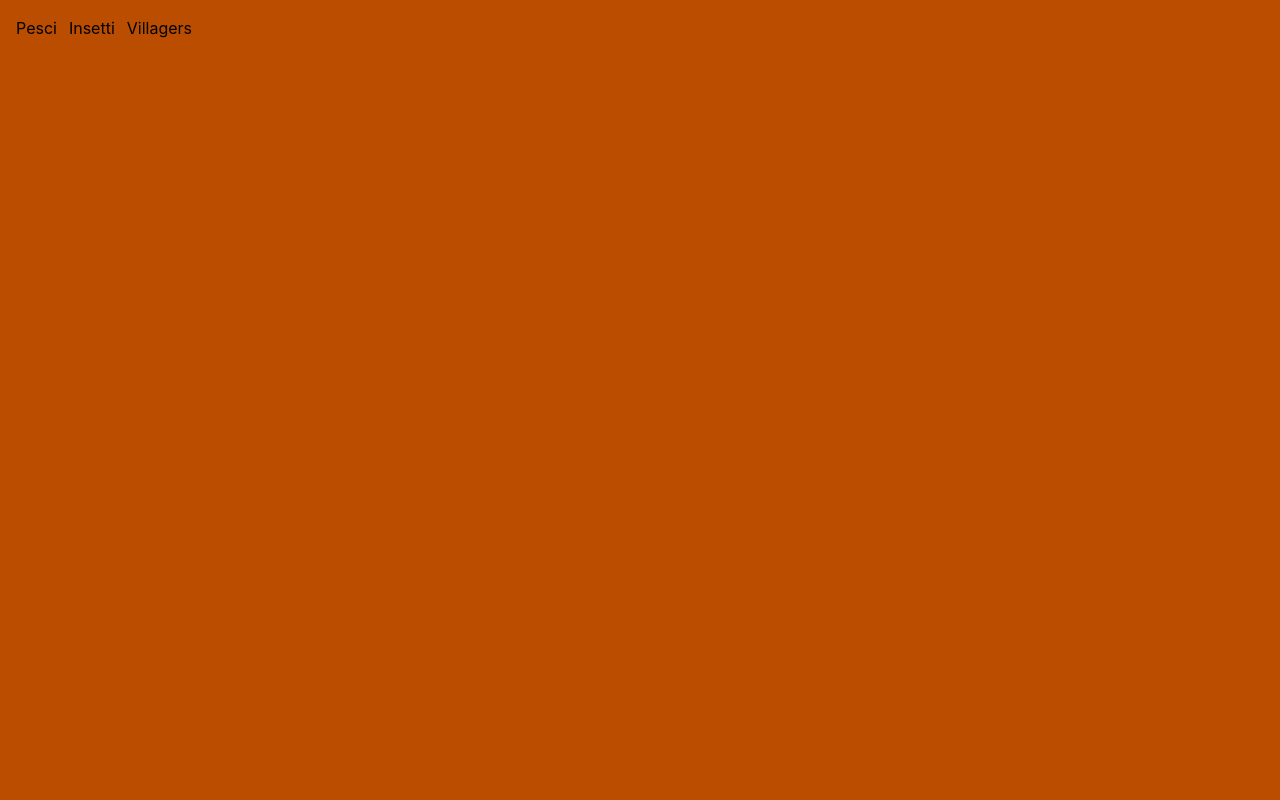
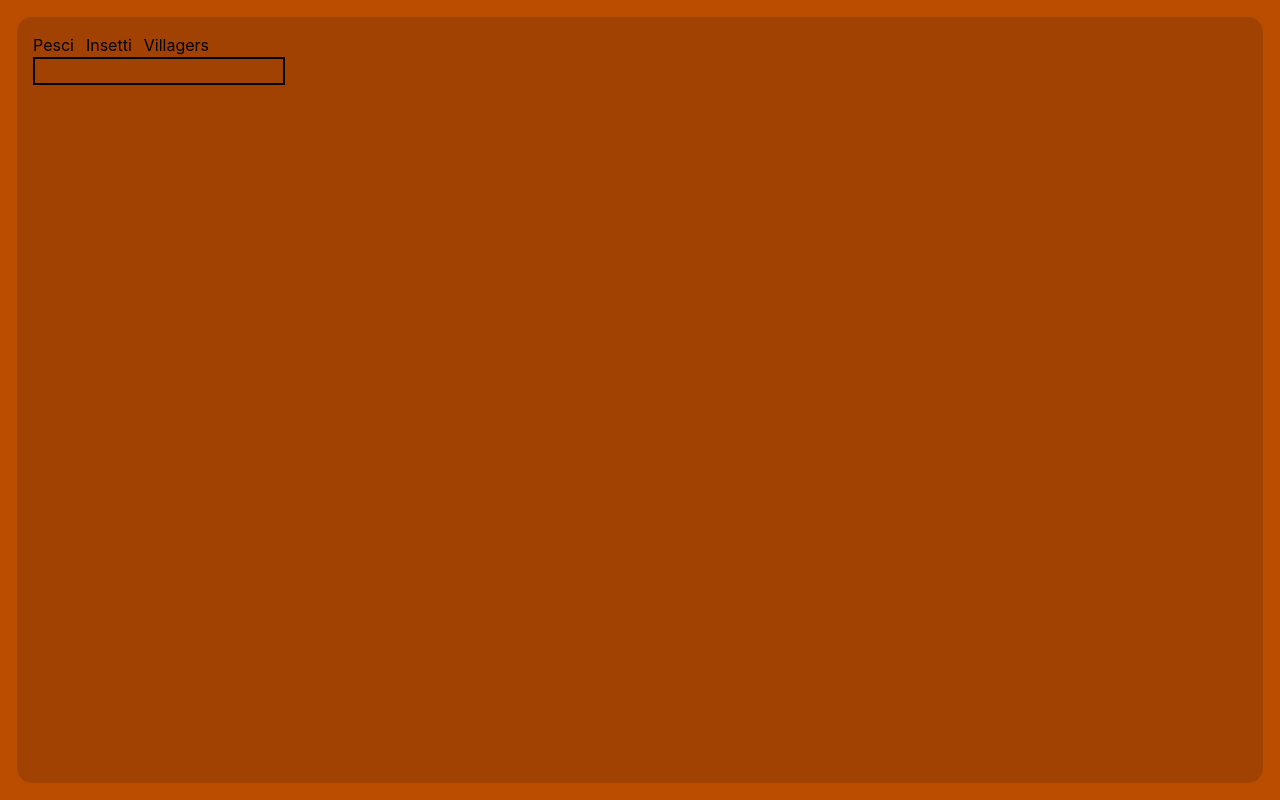
Before and after one commit to ThomasN89-Dev/acnh-shop, a React (Vite) app: page / in a window 1280 px wide. Built offline with nearby package versions, Linux system fonts and the light colour scheme.

Commit message:
addes some css

```diff
--- a/src/App.jsx
+++ b/src/App.jsx
@@ -51,7 +51,8 @@ function App() {
   }, [data, searchText]);
 
   return (
-    <div className="bg-amber-700 w-full h-screen overflow-hidden p-4 flex flex-col">
+    <div className="bg-amber-700 w-full h-screen p-4 flex flex-col">
+      <div className="bg-amber-900/40 backdrop-blur-md rounded-2xl p-4 flex flex-col flex-1 overflow-hidden border border-amber-600/30">
         <CategoryButtons setCategory={setCategory} setLoading={setLoading} />
         <FilterBar searchText={searchText} setSearchText={setSearchText} />
         {loading && category && <p>Caricamento...</p>}
@@ -61,6 +62,7 @@ function App() {
           </div>
         )}
       </div>
+    </div>
   );
 }
 
--- a/src/components/FilterBar.jsx
+++ b/src/components/FilterBar.jsx
@@ -4,6 +4,7 @@ function FilterBar({ searchText, setSearchText }) {
   return (
     <form>
       <input
+        className="border-2"
         value={searchText}
         onChange={(e) => setSearchText(e.target.value)}
       />
```
Lines whose indentation alone changed are shown as unchanged.
